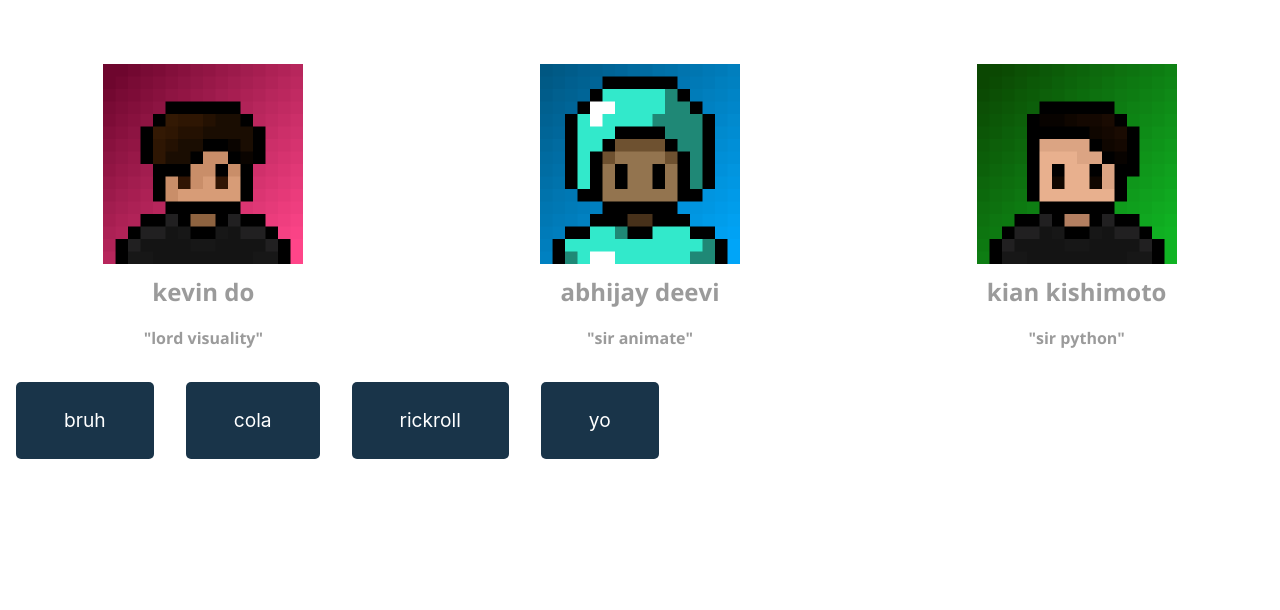
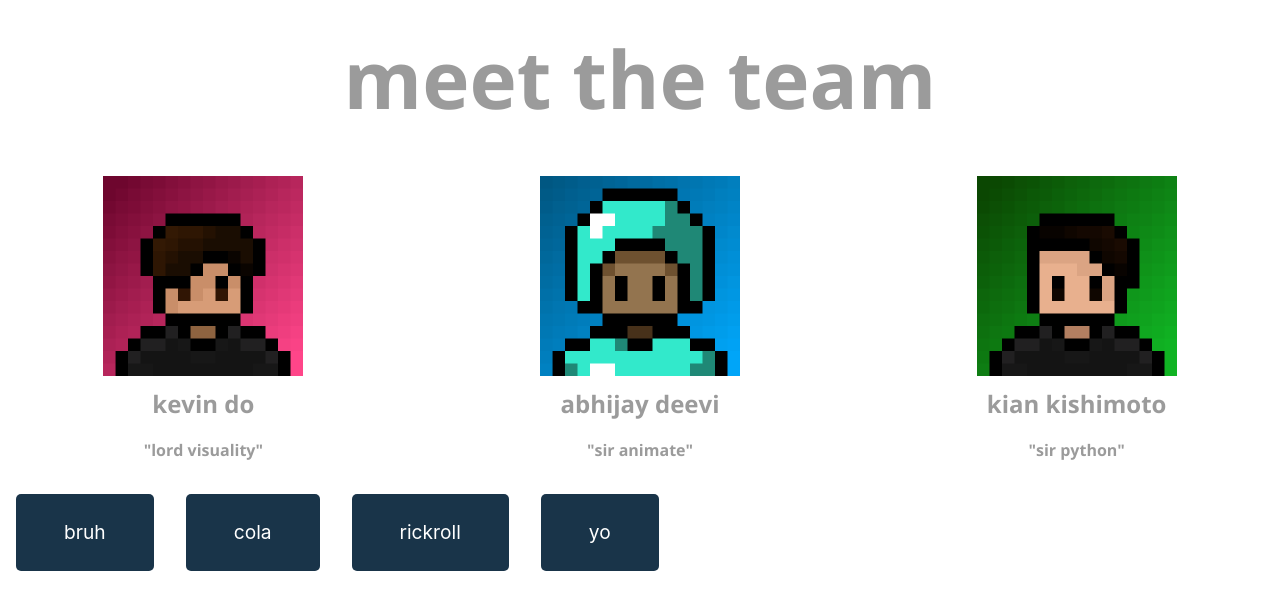
Before and after one commit to kevin-dough/p5slackbots, a Flask app: page /about in a window 1280 px wide. Shown: the part 80-690 px from the top of the page. Run offline with Flask 2, Linux system fonts and the light colour scheme; some libraries are stand-ins or nearby versions.

Commit message:
about page small fixes

```diff
--- a/static/css/styles.css
+++ b/static/css/styles.css
@@ -9,6 +9,14 @@
     font-family:Open Sans;
     font-size:1.5em;
     margin-top:10px;
+    color: #9b9b9b;
+}
+
+.aboutTitle {
+    padding-top:30px;
+    font-family:Open Sans;
+    text-align:center;
+    font-size:5em;
     color: #9b9b9b;
 }
 
--- a/templates/about.html
+++ b/templates/about.html
@@ -1,8 +1,8 @@
 {% extends "base.html" %}
 
 {% block about %}
-
-<div class="row justify-content-around" style="margin-top:5%">
+<h1 class="aboutTitle">meet the team</h1>
+<div class="row justify-content-around" style="margin-top:50px">
 {% for data in groupdatalist: %}
 {% set name = data["name"] %}
 {% set firstname = data["firstname"] %}
```
